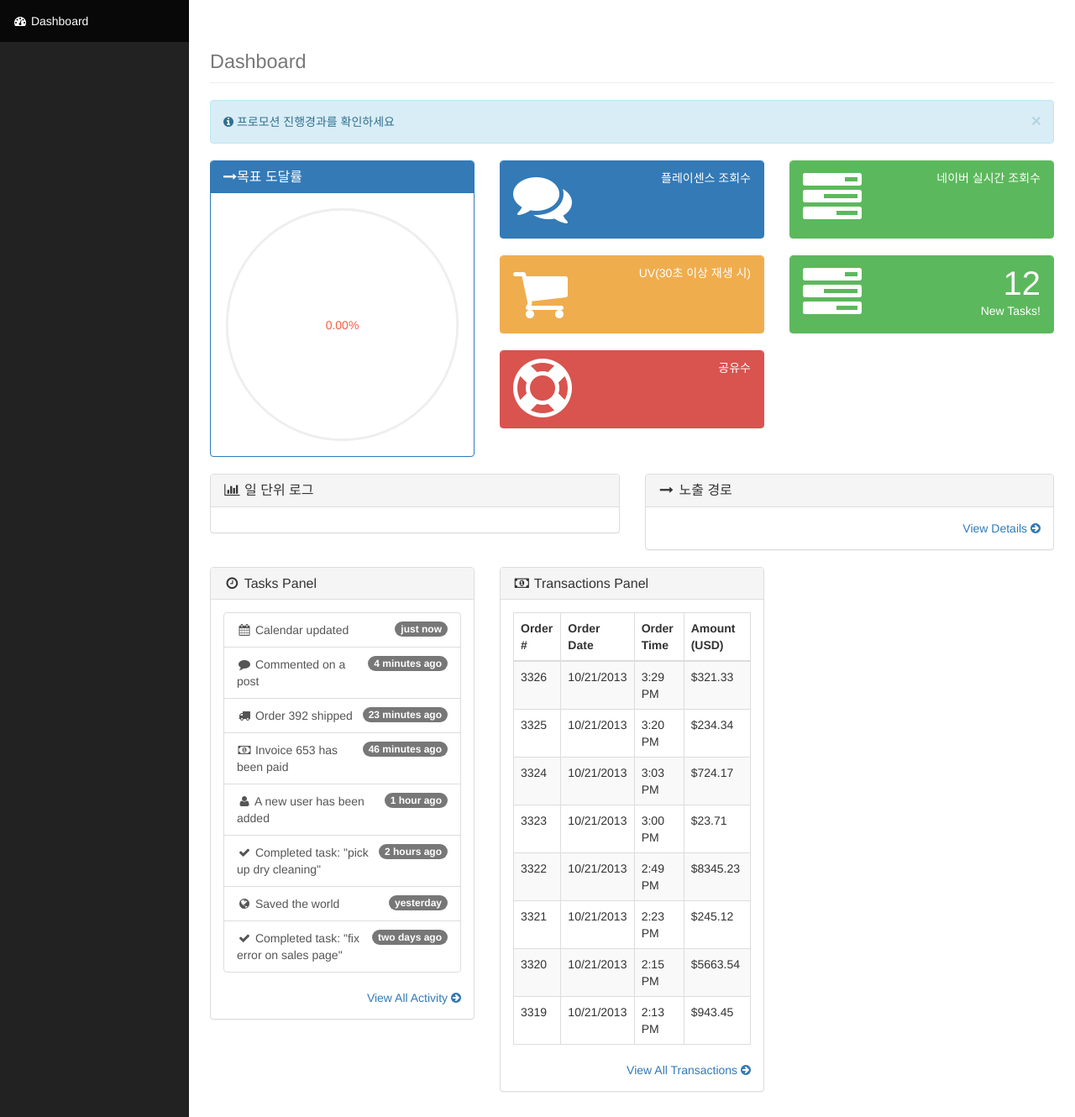
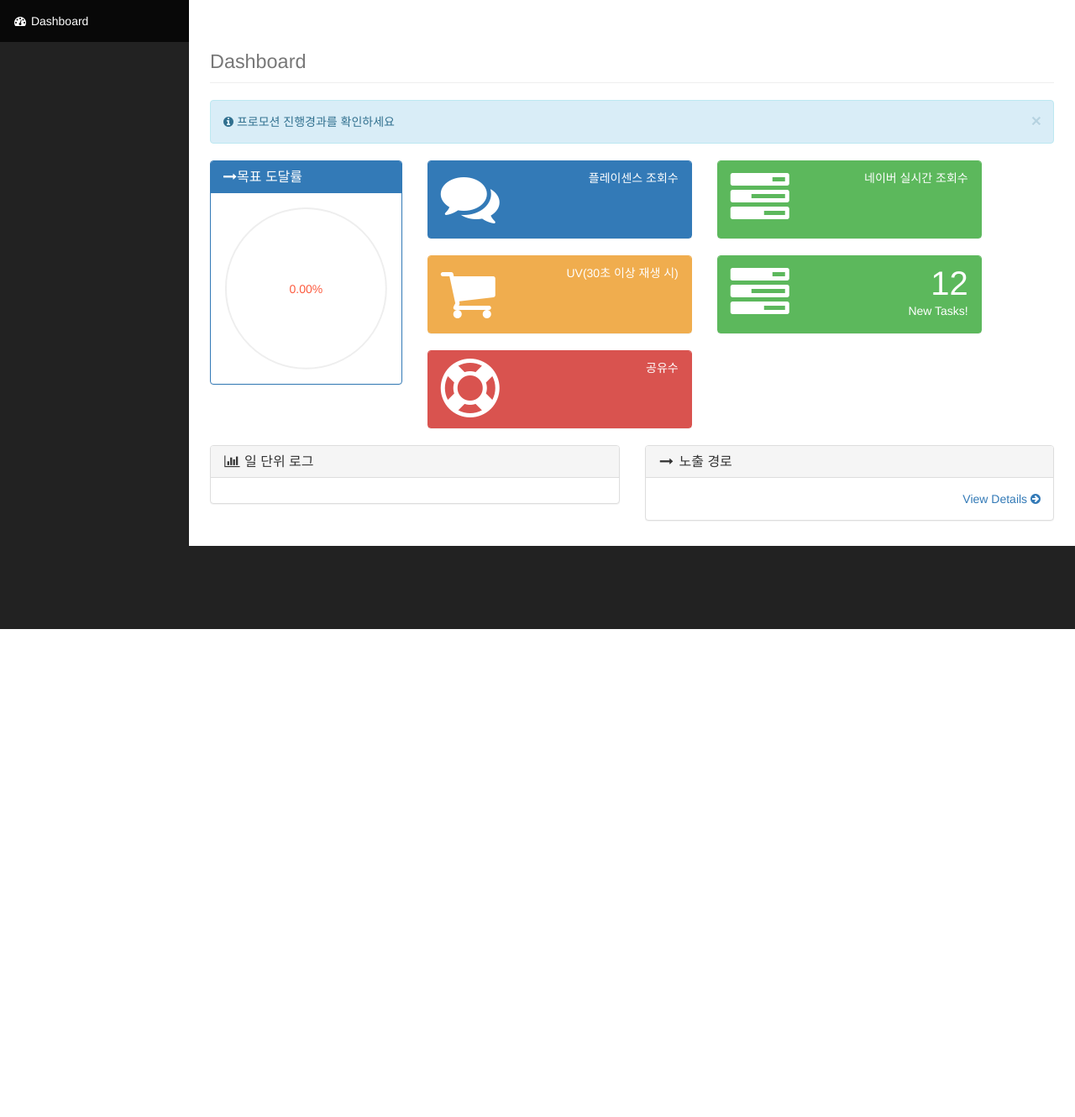
Before and after one commit to woongkaa/ps_dash, a Django app: template dashboard/templates/dashboard/index.html in a window 1280 px wide. Shown: the part 51-1381 px from the top of the page at 84% size. After the commit the page ends 800 px from the top, so only its background shows below. Run offline with Django 3.2, Linux system fonts and the light colour scheme; the template is opened without the code that fills it, so the values that code supplies are empty; grey boxes labelled with a size stand in for pictures from a placeholder-image service; some libraries are stand-ins or nearby versions.

Commit message:
data/layout manipulation

```diff
--- a/dashboard/templates/dashboard/index.html
+++ b/dashboard/templates/dashboard/index.html
@@ -29,16 +29,13 @@
                 <!-- /.row -->
 
                 <div class="row">
-                    <div class="col-lg-4">
+                    <div class="col-lg-3">
                         <div class="panel panel-primary">
                             <div class="panel-heading">
                                 <h3 class="panel-title"><i class="fa fa-long-arrow-right"></i>목표 도달률</h3>
                             </div>
                             <div class="panel-body">
                                 <div id="ps-percent-container"></div>
-{#                                <div class="text-right">#}
-{#                                    <a href="#">View Details <i class="fa fa-arrow-circle-right"></i></a>#}
-{#                                </div>#}
                             </div>
                         </div>
                     </div>
@@ -50,7 +47,7 @@
                                         <i class="fa fa-comments fa-5x"></i>
                                     </div>
                                     <div class="col-xs-9 text-right">
-                                        <div class="huge">{{ adtbl.ad_hit | intcomma }}</div>
+                                        <div class="huge" id="ps-view-count">{{ adtbl.ad_hit | intcomma }}</div>
                                         <div>플레이센스 조회수</div>
                                     </div>
                                 </div>
@@ -162,128 +159,128 @@
                 </div>
                 <!-- /.row -->
 
-                <div class="row">
-                    <div class="col-lg-4">
-                        <div class="panel panel-default">
-                            <div class="panel-heading">
-                                <h3 class="panel-title"><i class="fa fa-clock-o fa-fw"></i> Tasks Panel</h3>
-                            </div>
-                            <div class="panel-body">
-                                <div class="list-group">
-                                    <a href="#" class="list-group-item">
-                                        <span class="badge">just now</span>
-                                        <i class="fa fa-fw fa-calendar"></i> Calendar updated
-                                    </a>
-                                    <a href="#" class="list-group-item">
-                                        <span class="badge">4 minutes ago</span>
-                                        <i class="fa fa-fw fa-comment"></i> Commented on a post
-                                    </a>
-                                    <a href="#" class="list-group-item">
-                                        <span class="badge">23 minutes ago</span>
-                                        <i class="fa fa-fw fa-truck"></i> Order 392 shipped
-                                    </a>
-                                    <a href="#" class="list-group-item">
-                                        <span class="badge">46 minutes ago</span>
-                                        <i class="fa fa-fw fa-money"></i> Invoice 653 has been paid
-                                    </a>
-                                    <a href="#" class="list-group-item">
-                                        <span class="badge">1 hour ago</span>
-                                        <i class="fa fa-fw fa-user"></i> A new user has been added
-                                    </a>
-                                    <a href="#" class="list-group-item">
-                                        <span class="badge">2 hours ago</span>
-                                        <i class="fa fa-fw fa-check"></i> Completed task: "pick up dry cleaning"
-                                    </a>
-                                    <a href="#" class="list-group-item">
-                                        <span class="badge">yesterday</span>
-                                        <i class="fa fa-fw fa-globe"></i> Saved the world
-                                    </a>
-                                    <a href="#" class="list-group-item">
-                                        <span class="badge">two days ago</span>
-                                        <i class="fa fa-fw fa-check"></i> Completed task: "fix error on sales page"
-                                    </a>
-                                </div>
-                                <div class="text-right">
-                                    <a href="#">View All Activity <i class="fa fa-arrow-circle-right"></i></a>
-                                </div>
-                            </div>
-                        </div>
-                    </div>
-                    <div class="col-lg-4">
-                        <div class="panel panel-default">
-                            <div class="panel-heading">
-                                <h3 class="panel-title"><i class="fa fa-money fa-fw"></i> Transactions Panel</h3>
-                            </div>
-                            <div class="panel-body">
-                                <div class="table-responsive">
-                                    <table class="table table-bordered table-hover table-striped">
-                                        <thead>
-                                            <tr>
-                                                <th>Order #</th>
-                                                <th>Order Date</th>
-                                                <th>Order Time</th>
-                                                <th>Amount (USD)</th>
-                                            </tr>
-                                        </thead>
-                                        <tbody>
-                                            <tr>
-                                                <td>3326</td>
-                                                <td>10/21/2013</td>
-                                                <td>3:29 PM</td>
-                                                <td>$321.33</td>
-                                            </tr>
-                                            <tr>
-                                                <td>3325</td>
-                                                <td>10/21/2013</td>
-                                                <td>3:20 PM</td>
-                                                <td>$234.34</td>
-                                            </tr>
-                                            <tr>
-                                                <td>3324</td>
-                                                <td>10/21/2013</td>
-                                                <td>3:03 PM</td>
-                                                <td>$724.17</td>
-                                            </tr>
-                                            <tr>
-                                                <td>3323</td>
-                                                <td>10/21/2013</td>
-                                                <td>3:00 PM</td>
-                                                <td>$23.71</td>
-                                            </tr>
-                                            <tr>
-                                                <td>3322</td>
-                                                <td>10/21/2013</td>
-                                                <td>2:49 PM</td>
-                                                <td>$8345.23</td>
-                                            </tr>
-                                            <tr>
-                                                <td>3321</td>
-                                                <td>10/21/2013</td>
-                                                <td>2:23 PM</td>
-                                                <td>$245.12</td>
-                                            </tr>
-                                            <tr>
-                                                <td>3320</td>
-                                                <td>10/21/2013</td>
-                                                <td>2:15 PM</td>
-                                                <td>$5663.54</td>
-                                            </tr>
-                                            <tr>
-                                                <td>3319</td>
-                                                <td>10/21/2013</td>
-                                                <td>2:13 PM</td>
-                                                <td>$943.45</td>
-                                            </tr>
-                                        </tbody>
-                                    </table>
-                                </div>
-                                <div class="text-right">
-                                    <a href="#">View All Transactions <i class="fa fa-arrow-circle-right"></i></a>
-                                </div>
-                            </div>
-                        </div>
-                    </div>
-                </div>
+{#                <div class="row">#}
+{#                    <div class="col-lg-4">#}
+{#                        <div class="panel panel-default">#}
+{#                            <div class="panel-heading">#}
+{#                                <h3 class="panel-title"><i class="fa fa-clock-o fa-fw"></i> Tasks Panel</h3>#}
+{#                            </div>#}
+{#                            <div class="panel-body">#}
+{#                                <div class="list-group">#}
+{#                                    <a href="#" class="list-group-item">#}
+{#                                        <span class="badge">just now</span>#}
+{#                                        <i class="fa fa-fw fa-calendar"></i> Calendar updated#}
+{#                                    </a>#}
+{#                                    <a href="#" class="list-group-item">#}
+{#                                        <span class="badge">4 minutes ago</span>#}
+{#                                        <i class="fa fa-fw fa-comment"></i> Commented on a post#}
+{#                                    </a>#}
+{#                                    <a href="#" class="list-group-item">#}
+{#                                        <span class="badge">23 minutes ago</span>#}
+{#                                        <i class="fa fa-fw fa-truck"></i> Order 392 shipped#}
+{#                                    </a>#}
+{#                                    <a href="#" class="list-group-item">#}
+{#                                        <span class="badge">46 minutes ago</span>#}
+{#                                        <i class="fa fa-fw fa-money"></i> Invoice 653 has been paid#}
+{#                                    </a>#}
+{#                                    <a href="#" class="list-group-item">#}
+{#                                        <span class="badge">1 hour ago</span>#}
+{#                                        <i class="fa fa-fw fa-user"></i> A new user has been added#}
+{#                                    </a>#}
+{#                                    <a href="#" class="list-group-item">#}
+{#                                        <span class="badge">2 hours ago</span>#}
+{#                                        <i class="fa fa-fw fa-check"></i> Completed task: "pick up dry cleaning"#}
+{#                                    </a>#}
+{#                                    <a href="#" class="list-group-item">#}
+{#                                        <span class="badge">yesterday</span>#}
+{#                                        <i class="fa fa-fw fa-globe"></i> Saved the world#}
+{#                                    </a>#}
+{#                                    <a href="#" class="list-group-item">#}
+{#                                        <span class="badge">two days ago</span>#}
+{#                                        <i class="fa fa-fw fa-check"></i> Completed task: "fix error on sales page"#}
+{#                                    </a>#}
+{#                                </div>#}
+{#                                <div class="text-right">#}
+{#                                    <a href="#">View All Activity <i class="fa fa-arrow-circle-right"></i></a>#}
+{#                                </div>#}
+{#                            </div>#}
+{#                        </div>#}
+{#                    </div>#}
+{#                    <div class="col-lg-4">#}
+{#                        <div class="panel panel-default">#}
+{#                            <div class="panel-heading">#}
+{#                                <h3 class="panel-title"><i class="fa fa-money fa-fw"></i> Transactions Panel</h3>#}
+{#                            </div>#}
+{#                            <div class="panel-body">#}
+{#                                <div class="table-responsive">#}
+{#                                    <table class="table table-bordered table-hover table-striped">#}
+{#                                        <thead>#}
+{#                                            <tr>#}
+{#                                                <th>Order #</th>#}
+{#                                                <th>Order Date</th>#}
+{#                                                <th>Order Time</th>#}
+{#                                                <th>Amount (USD)</th>#}
+{#                                            </tr>#}
+{#                                        </thead>#}
+{#                                        <tbody>#}
+{#                                            <tr>#}
+{#                                                <td>3326</td>#}
+{#                                                <td>10/21/2013</td>#}
+{#                                                <td>3:29 PM</td>#}
+{#                                                <td>$321.33</td>#}
+{#                                            </tr>#}
+{#                                            <tr>#}
+{#                                                <td>3325</td>#}
+{#                                                <td>10/21/2013</td>#}
+{#                                                <td>3:20 PM</td>#}
+{#                                                <td>$234.34</td>#}
+{#                                            </tr>#}
+{#                                            <tr>#}
+{#                                                <td>3324</td>#}
+{#                                                <td>10/21/2013</td>#}
+{#                                                <td>3:03 PM</td>#}
+{#                                                <td>$724.17</td>#}
+{#                                            </tr>#}
+{#                                            <tr>#}
+{#                                                <td>3323</td>#}
+{#                                                <td>10/21/2013</td>#}
+{#                                                <td>3:00 PM</td>#}
+{#                                                <td>$23.71</td>#}
+{#                                            </tr>#}
+{#                                            <tr>#}
+{#                                                <td>3322</td>#}
+{#                                                <td>10/21/2013</td>#}
+{#                                                <td>2:49 PM</td>#}
+{#                                                <td>$8345.23</td>#}
+{#                                            </tr>#}
+{#                                            <tr>#}
+{#                                                <td>3321</td>#}
+{#                                                <td>10/21/2013</td>#}
+{#                                                <td>2:23 PM</td>#}
+{#                                                <td>$245.12</td>#}
+{#                                            </tr>#}
+{#                                            <tr>#}
+{#                                                <td>3320</td>#}
+{#                                                <td>10/21/2013</td>#}
+{#                                                <td>2:15 PM</td>#}
+{#                                                <td>$5663.54</td>#}
+{#                                            </tr>#}
+{#                                            <tr>#}
+{#                                                <td>3319</td>#}
+{#                                                <td>10/21/2013</td>#}
+{#                                                <td>2:13 PM</td>#}
+{#                                                <td>$943.45</td>#}
+{#                                            </tr>#}
+{#                                        </tbody>#}
+{#                                    </table>#}
+{#                                </div>#}
+{#                                <div class="text-right">#}
+{#                                    <a href="#">View All Transactions <i class="fa fa-arrow-circle-right"></i></a>#}
+{#                                </div>#}
+{#                            </div>#}
+{#                        </div>#}
+{#                    </div>#}
+{#                </div>#}
                 <!-- /.row -->
 
             </div>
@@ -295,6 +292,16 @@
     <script>
         var percentage = {{ adtbl.get_progress }};
         var urlForChartJson = "{% url "movie_log" adtbl.ad_key %}";
+        var urlForMovieDetail = "{% url "movie_detail" adtbl.ad_key %}";
+
+        $.ajax({
+            url: urlForMovieDetail,
+            dataType: "json",
+            async: True,
+            success: function(data){
+                console.log(data.ad_hit)
+            }
+        });
     </script>
     <script src="{% static '_core/js/plugins/progressbar/circlemain.js' %}"></script>
     <script src="{% static '_core/js/plugins/progressbar/progressbar.min.js' %}"></script>
```
Also changed, not shown: playsense/settings.py (+0 -12 lines), requirements.txt (added, +26 -0 lines), dashboard/static/_core/js/plugins/morris/morris-data.js.
